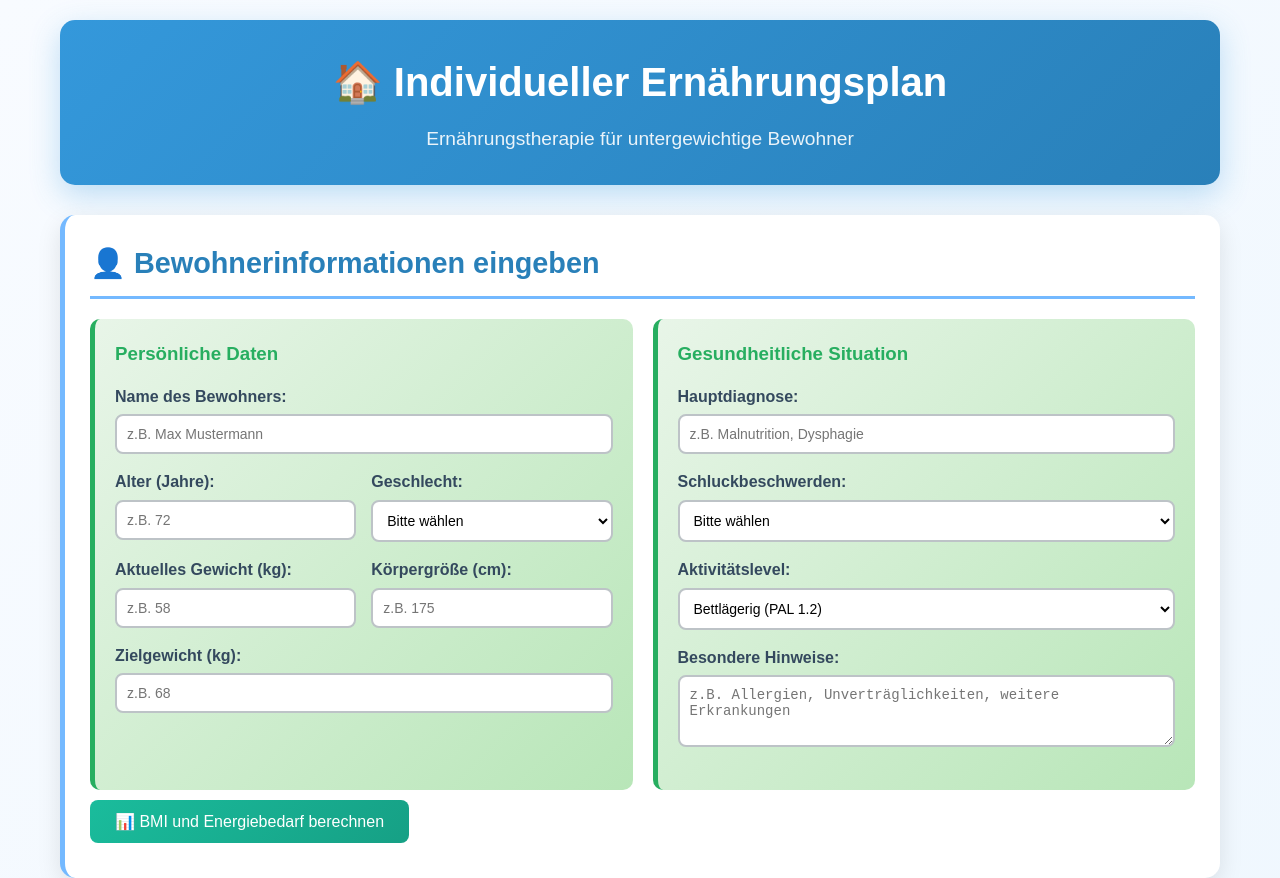
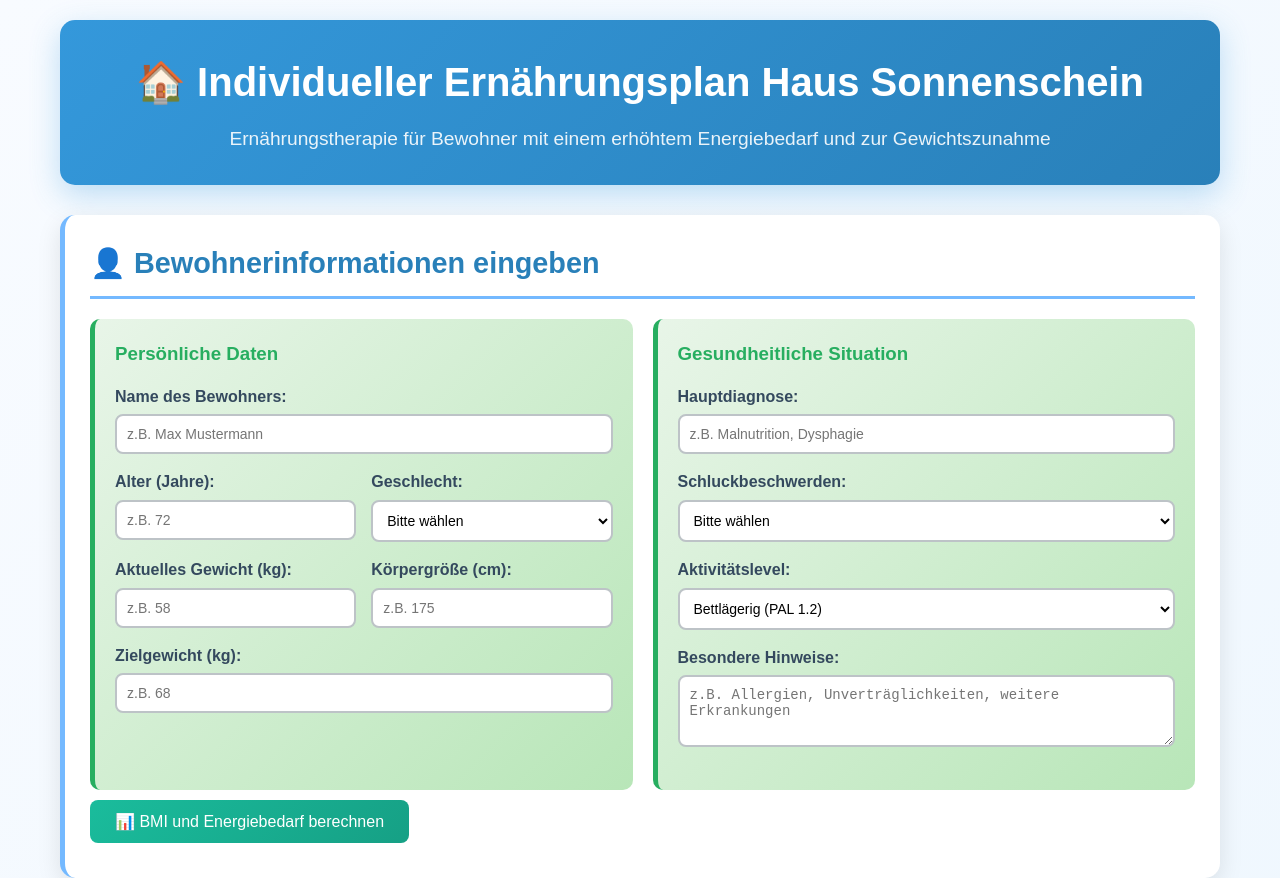
Before and after one commit to arnedoma/Ern-hrungsplan-, a plain HTML site: page index.html in a window 1280 px wide. Shown: the top 878 px of the page. Drawn offline with Linux system fonts and the light colour scheme.

Commit message:
Update index.html

```diff
--- a/index.html
+++ b/index.html
@@ -3,7 +3,7 @@
 <head>
     <meta charset="UTF-8">
     <meta name="viewport" content="width=device-width, initial-scale=1.0">
-    <title>Individueller Ernährungsplan - Pflegeheim</title>
+    <title>Individueller Ernährungsplan - Pflegeheim "Haus Sonnenschein"</title>
     <style>
         * {
             margin: 0;
@@ -272,8 +272,8 @@
 <body>
     <div class="container">
         <div class="header">
-            <h1>🏠 Individueller Ernährungsplan</h1>
-            <p>Ernährungstherapie für untergewichtige Bewohner</p>
+            <h1>🏠 Individueller Ernährungsplan Haus Sonnenschein</h1>
+            <p>Ernährungstherapie für Bewohner mit einem erhöhtem Energiebedarf und zur Gewichtszunahme</p>
         </div>
 
         <div class="card">
```
